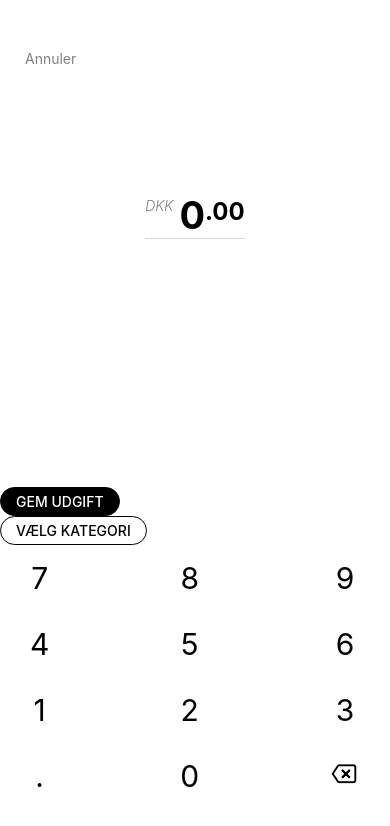
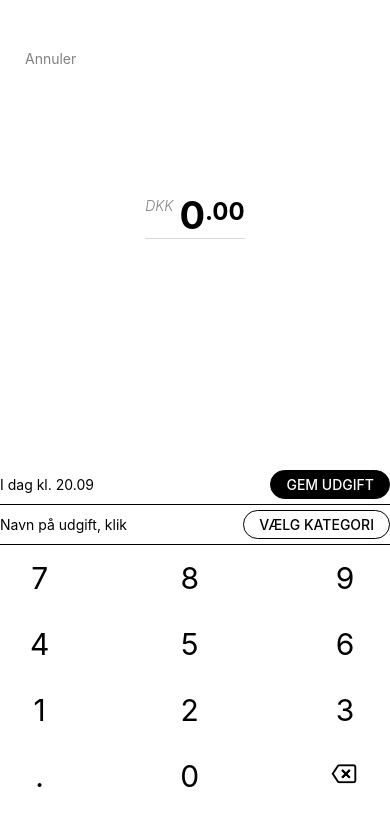
Before and after one commit to benamager/spendings-app, a React Native app: screen /Add in a window 390 px wide. Shown: the top 826 px of the page. Built offline with nearby package versions, Linux system fonts and the light colour scheme.

Commit message:
Add good things goodnight

```diff
--- a/src/screens/AddExpense/index.tsx
+++ b/src/screens/AddExpense/index.tsx
@@ -1,5 +1,5 @@
 /* addexpense.tsx screen */
-import { View, Text, Button } from "react-native";
+import { View, Text, TextInput } from "react-native";
 import style from "./style";
 import screenWrapper from "../../styles/screenWrapper";
 import SpentThisMonth from "../../components/SpentThisMonth";
@@ -8,10 +8,24 @@ import { useEffect, useState } from "react";
 import ButtonComponent from "../../components/ButtonComponent";
 
 const AddExpense = ({ navigation }) => {
+  // the amount shown in spentThisMonth component
   const [amount, setAmount] = useState("0");
 
-  // Parsing the string amount to integer
-  //console.log(parseFloat(amount.replace(/\s/g, "").replace(",", ".")));
+  // all data for saving the expense
+  const [data, setData] = useState({
+    amount: 0,
+    category: "",
+    title: "",
+    timeStamp: "",
+  });
+
+  // when amount change parseint it and set it to data
+  useEffect(() => {
+    setData({
+      ...data,
+      amount: parseFloat(amount.replace(/\s/g, "").replace(",", ".")),
+    });
+  }, [amount]);
 
   return (
     <View style={[style.container, screenWrapper.style]}>
@@ -28,11 +42,20 @@ const AddExpense = ({ navigation }) => {
         marginTop={120}
       />
       <View style={style.bottom}>
+        <View style={style.bottomRow}>
+          <Text>I dag kl. 20.09</Text>
           <ButtonComponent
             title="gem udgift"
             textColor="white"
             bgColor="black"
             onPress={() => console.log("pressed")}
+          />
+        </View>
+        <View style={style.bottomRow}>
+          <TextInput
+            style={style.input}
+            value={null}
+            placeholder="Navn på udgift, klik"
           />
           <ButtonComponent
             title="vælg kategori"
@@ -40,6 +63,7 @@ const AddExpense = ({ navigation }) => {
             bgColor="white"
             onPress={() => console.log("pressed")}
           />
+        </View>
         <Numpad amount={amount} setAmount={setAmount} />
       </View>
     </View>
--- a/src/screens/AddExpense/style.tsx
+++ b/src/screens/AddExpense/style.tsx
@@ -14,6 +14,16 @@ const style = StyleSheet.create({
     alignSelf: "center",
     bottom: 35,
   },
+  bottomRow: {
+    flexDirection: "row",
+    justifyContent: "space-between",
+    alignItems: "center",
+    paddingVertical: 5,
+    borderBottomWidth: 1,
+  },
+  input: {
+    width: "45%",
+  },
 });
 
 export default style;
```
Lines whose indentation alone changed are shown as unchanged.
